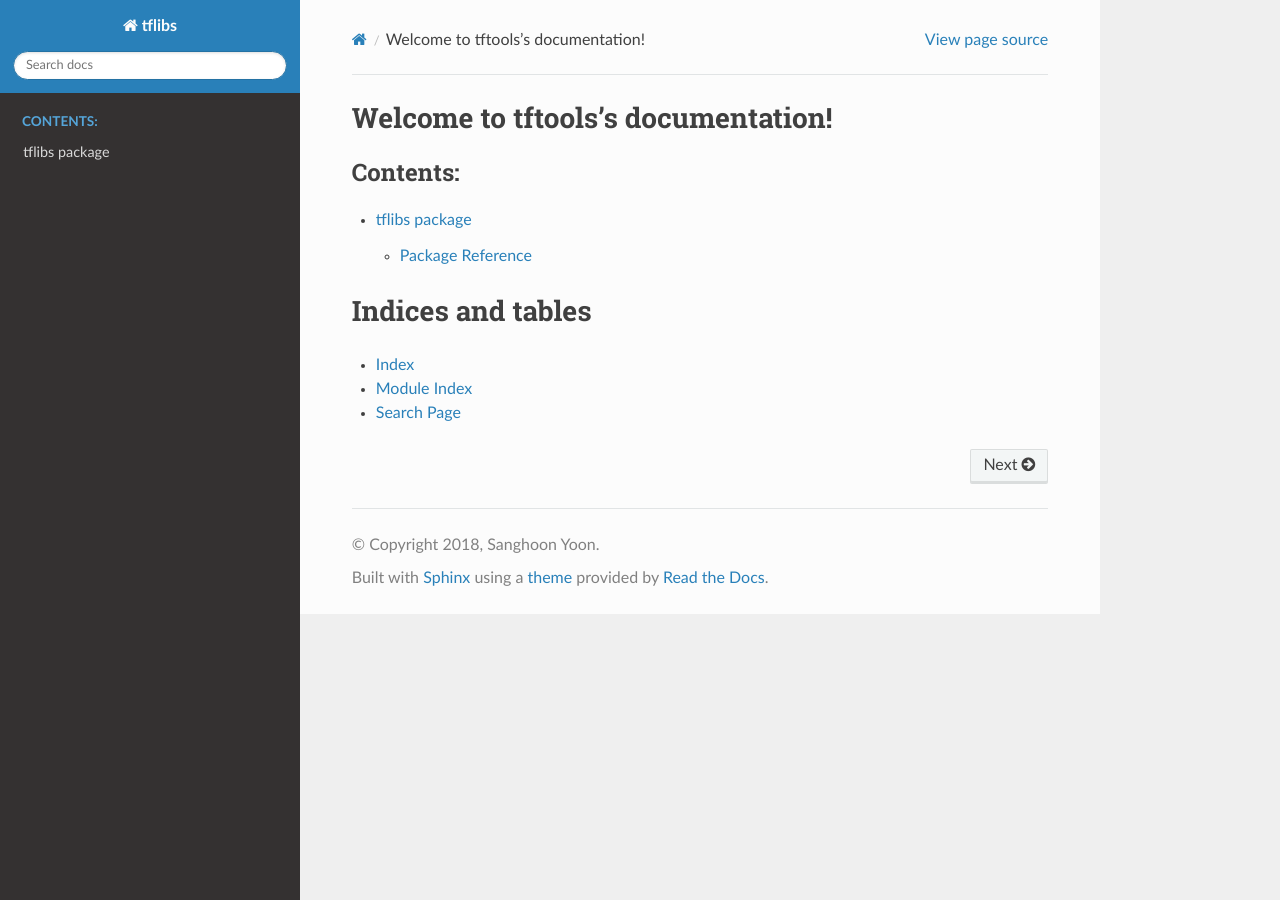
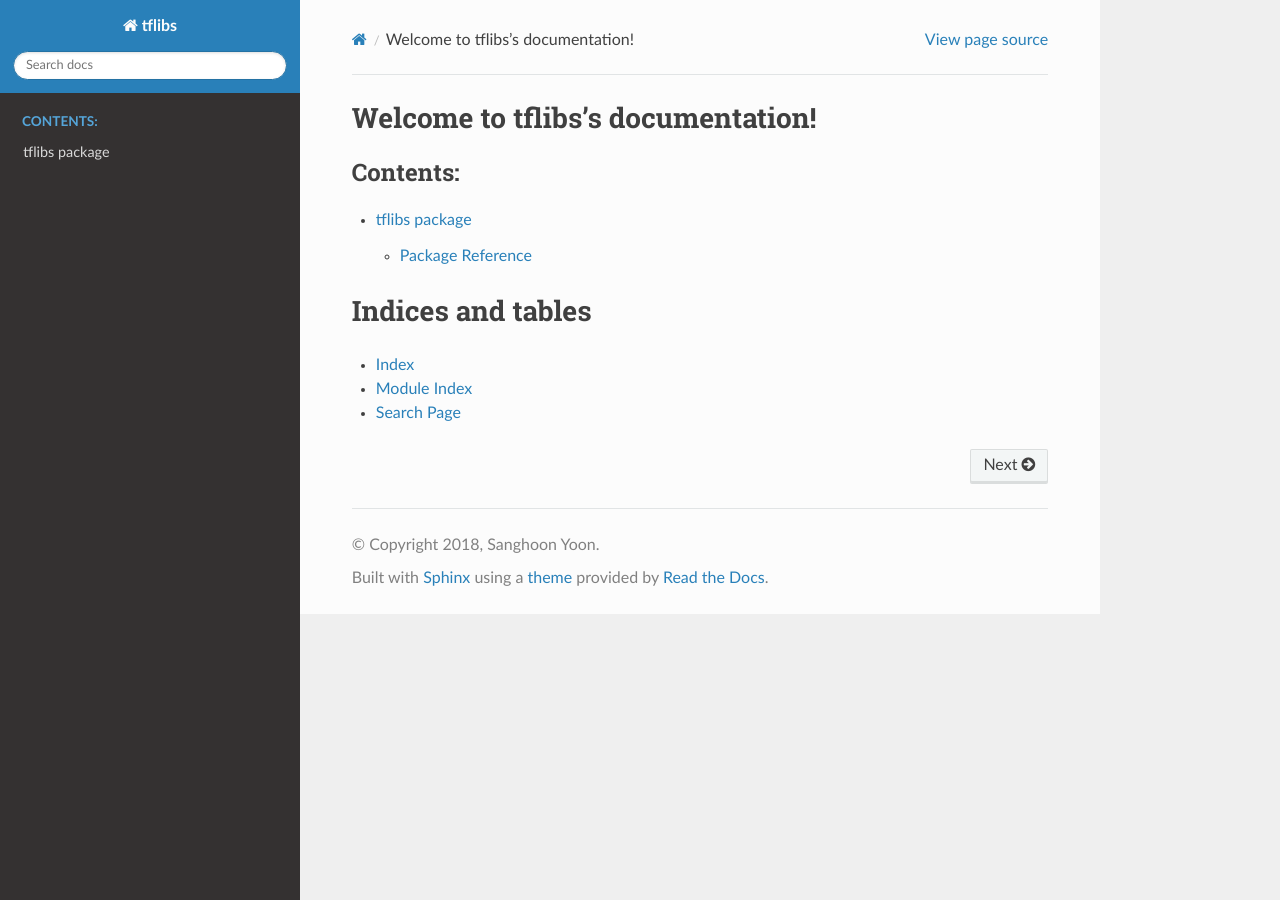
Before and after one commit to shygiants/tflibs, a Sphinx documentation site: the page built from docs/index.rst, in a window 1280 px wide. Built offline with Sphinx 7.4.7 and the Read the Docs theme 2.0.0, drawn with Linux system fonts in a browser that asks for light colours.

```diff
--- a/docs/index.rst
+++ b/docs/index.rst
@@ -3,7 +3,7 @@
    You can adapt this file completely to your liking, but it should at least
    contain the root `toctree` directive.
 
-Welcome to tftools's documentation!
+Welcome to tflibs's documentation!
 ===================================
 
 .. toctree::
```
Also changed, not shown: README.md (+11 -0 lines).
